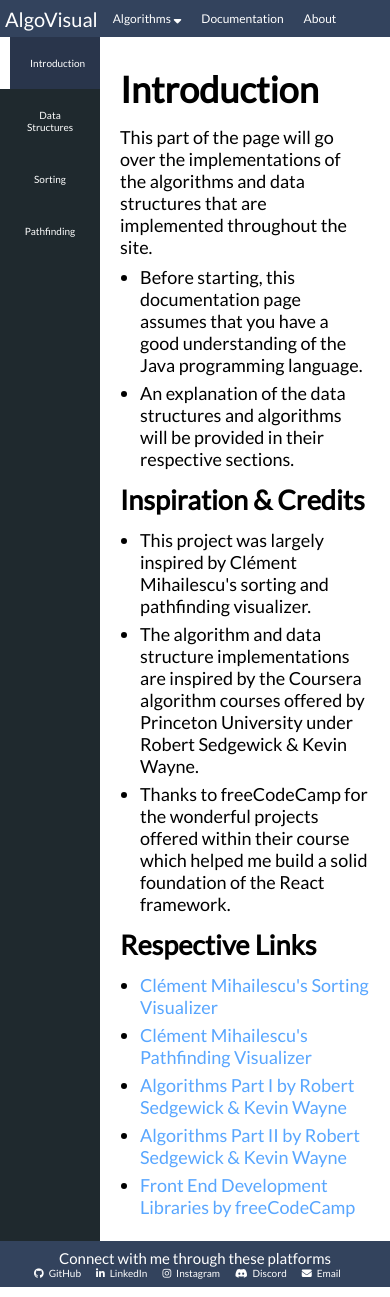
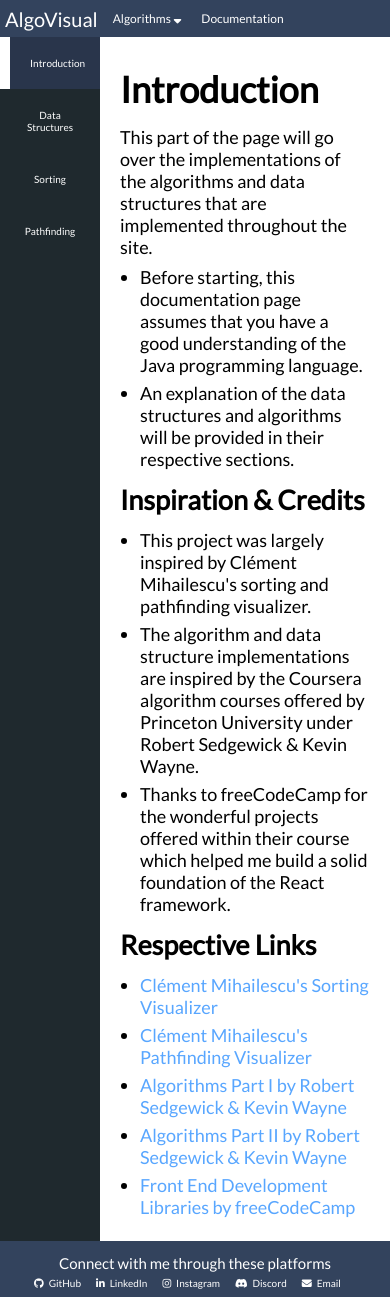
Before and after one commit to eduardo-vidals/AlgoVisual, a React (Create React App) app: page /AlgoVisual/documentation in a window 390 px wide. Built offline with nearby package versions, Linux system fonts and the light colour scheme.

Commit message:
Final changes

```diff
--- a/src/AlgoVisual/App.tsx
+++ b/src/AlgoVisual/App.tsx
@@ -7,7 +7,6 @@ import Documentation from "./Layout/Main/Documentation/Layout/Documentation";
 import {BrowserRouter as Router, Routes, Route} from "react-router-dom";
 import SortingVisualizer from "./Layout/Main/SortingVisualizer/SortingVisualizer";
 import PathfindingVisualizer from "./Layout/Main/PathfindingVisualizer/PathfindingVisualizer";
-import Introduction from "./Layout/Main/Documentation/Sections/Introduction/Introduction";
 
 function App() {
   return (
@@ -21,8 +20,7 @@ function App() {
 
           <Route path="/AlgoVisual/pathfinding" element={<PathfindingVisualizer/>}/>
 
-          <Route path="/AlgoVisual/documentation/*" element={<Documentation/>}>
-          </Route>
+          <Route path="/AlgoVisual/documentation/*" element={<Documentation/>}/>
 
           <Route path="/AlgoVisual/about"/>
 
--- a/src/AlgoVisual/Layout/Footer/Footer.css
+++ b/src/AlgoVisual/Layout/Footer/Footer.css
@@ -14,7 +14,7 @@
 
 #footer-header {
     font-size: 20px;
-    margin: 0;
+    margin: 5px 0;
 }
 
 #contact-wrapper {
@@ -50,7 +50,41 @@
     padding: 0 15px 0 3px;
 }
 
-@media (max-width: 500px){
+.copied-parent {
+    position: relative;
+    padding: 50px;
+}
+
+.copied {
+    position: absolute;
+    top: -30px;
+    left: -30px;
+    background-color: #2c537e;
+    width: 150px;
+    padding: 5px;
+    border-radius: 5px;
+    animation: copyToClipboard;
+    animation-duration: 1500ms;
+    animation-timing-function: ease-in;
+    animation-iteration-count: initial;
+    animation-fill-mode: forwards;
+}
+
+.copied-text {
+    text-align: center;
+}
+
+@keyframes copyToClipboard {
+    0% {
+        opacity: 1;
+    }
+
+    100% {
+        opacity: 0;
+    }
+}
+
+@media (max-width: 500px) {
     #footer-header {
         font-size: 15px;
     }
--- a/src/AlgoVisual/Layout/Footer/Footer.tsx
+++ b/src/AlgoVisual/Layout/Footer/Footer.tsx
@@ -1,21 +1,28 @@
-import React from "react";
+import React, {useState} from "react";
 import "./Footer.css";
 
 function Footer() {
+  const [copyDiscordVisible, setCopyDiscordVisible] = useState(false);
+  const [copyEmailVisibile, setCopyEmailVisible] = useState(false);
+
+  const copyToClipboard = () => {
+
+  }
+
   return (
     <footer id="footer">
       <p id={"footer-header"}> Connect with me through these platforms </p>
       <div id="contact-wrapper">
         <ul>
           <li>
-            <a href="https://github.com/eduardo-vidals" target={"_blank"} className={"social-link"}>
+            <a href="https://github.com/eduardovidals" target={"_blank"} className={"social-link"}>
               <i className={"fab fa-github"}> </i>
               <span className={"social-text"}> GitHub </span>
             </a>
           </li>
 
           <li>
-            <a href="https://www.linkedin.com/in/eduardo-vidals" target={"blank"} className={"social-link"}>
+            <a href="https://www.linkedin.com/in/eduardovidals" target={"blank"} className={"social-link"}>
               <i className={"fab fa-linkedin-in"}> </i>
               <span className={"social-text"}> LinkedIn </span>
             </a>
@@ -29,15 +36,37 @@ function Footer() {
             </a>
           </li>
 
-          <li>
-            <a className={"social-link"}>
+          <li className={"copied-parent"}>
+            {copyDiscordVisible ?
+              <div className={"copied"}>
+                <p className={"copied-text"}> Copied discord! </p>
+              </div>
+              : null}
+            <a className={"social-link"} onClick={() => {
+              setCopyDiscordVisible(true);
+              navigator.clipboard.writeText("baldder#8949");
+              setTimeout(() => {
+                setCopyDiscordVisible(false);
+              }, 1500)
+            }}>
               <i className={"fab fa-discord"}> </i>
               <span className={"social-text"}> Discord </span>
             </a>
           </li>
 
-          <li>
-            <a className={"social-link"}>
+          <li className={'copied-parent'}>
+            {copyEmailVisibile ?
+              <div className={"copied"}>
+                <p className={"copied-text"}> Copied email! </p>
+              </div>
+              : null}
+            <a className={"social-link"} onClick={() => {
+              setCopyEmailVisible(true);
+              navigator.clipboard.writeText("eduardovidals69@gmail.com");
+              setTimeout(() => {
+                setCopyEmailVisible(false);
+              }, 1500)
+            }}>
               <i className={"fas fa-envelope"}> </i>
               <span className={"social-text"}> Email </span>
             </a>
--- a/src/AlgoVisual/Layout/Header/Header.tsx
+++ b/src/AlgoVisual/Layout/Header/Header.tsx
@@ -74,14 +74,6 @@ function Header() {
                         </div>
                       </Link>
                     </li>
-
-                    <li>
-                      <Link to={"/AlgoVisual/datastructures"} className={"nav-link"}>
-                        <div className={"algos-option"}>
-                          <p> Data Structures </p>
-                        </div>
-                      </Link>
-                    </li>
                   </ul>
                 </div>
               </div>
@@ -95,13 +87,6 @@ function Header() {
               </Link>
             </li>
 
-            <li>
-              <Link to={"/AlgoVisual/about"} className={"nav-link"}>
-                <div className={"nav-option"}>
-                  <p> About </p>
-                </div>
-              </Link>
-            </li>
           </ul>
         </nav>
       </div>
--- a/src/AlgoVisual/Layout/Main/Home/Home.css
+++ b/src/AlgoVisual/Layout/Main/Home/Home.css
@@ -47,8 +47,17 @@
 }
 
 @media (max-width: 500px){
+    #home-header-text {
+        font-size: 35px;
+    }
+
     #home-text {
         text-align: center;
         width: initial;
+        font-size: 15px;
+    }
+
+    .home-section {
+        font-size: 15px;
     }
 }
--- a/src/AlgoVisual/Layout/Main/Home/Home.tsx
+++ b/src/AlgoVisual/Layout/Main/Home/Home.tsx
@@ -8,7 +8,7 @@ function Home() {
       <h1 id={"home-header-text"}> Visualizing made easy. </h1>
       <p id={"home-text"}>
         This is my first big project, please feel free to explore the beautiful visualization
-        of algorithms and data structures by clicking one of the buttons below.
+        of sorting and pathfinding algorithms by clicking one of the buttons below.
       </p>
 
       <div id={"buttons-menu"}>
@@ -19,11 +19,6 @@ function Home() {
         <Link to={"/AlgoVisual/pathfinding"}>
           <div className={"home-section"}> Pathfinding Algorithms</div>
         </Link>
-
-
-        <Link to={"/AlgoVisual/datastructures"}>
-          <div className={"home-section"}> Data Structures</div>
-        </Link>
       </div>
     </div>
   )
--- a/src/AlgoVisual/Layout/Main/PathfindingVisualizer/PathfindingVisualizer.tsx
+++ b/src/AlgoVisual/Layout/Main/PathfindingVisualizer/PathfindingVisualizer.tsx
@@ -48,6 +48,9 @@ function PathfindingVisualizer() {
     resizeGrid();
     setGrid(getInitialGrid);
     let root = document.getElementById("grid-wrapper");
+
+    // NOTE: previous implementation of touch based walls
+    /*
     root!.ontouchmove = (e) => {
       // why does this work??? is this a reference to state grid??? is it cause of pass by val??
       const wallsGrid: Node[][] = grid.slice();
@@ -65,6 +68,7 @@ function PathfindingVisualizer() {
         }
       }
     }
+     */
 
     root!.onmousedown = (e) => {
       // breaks walls for  grid, do not remove
```
